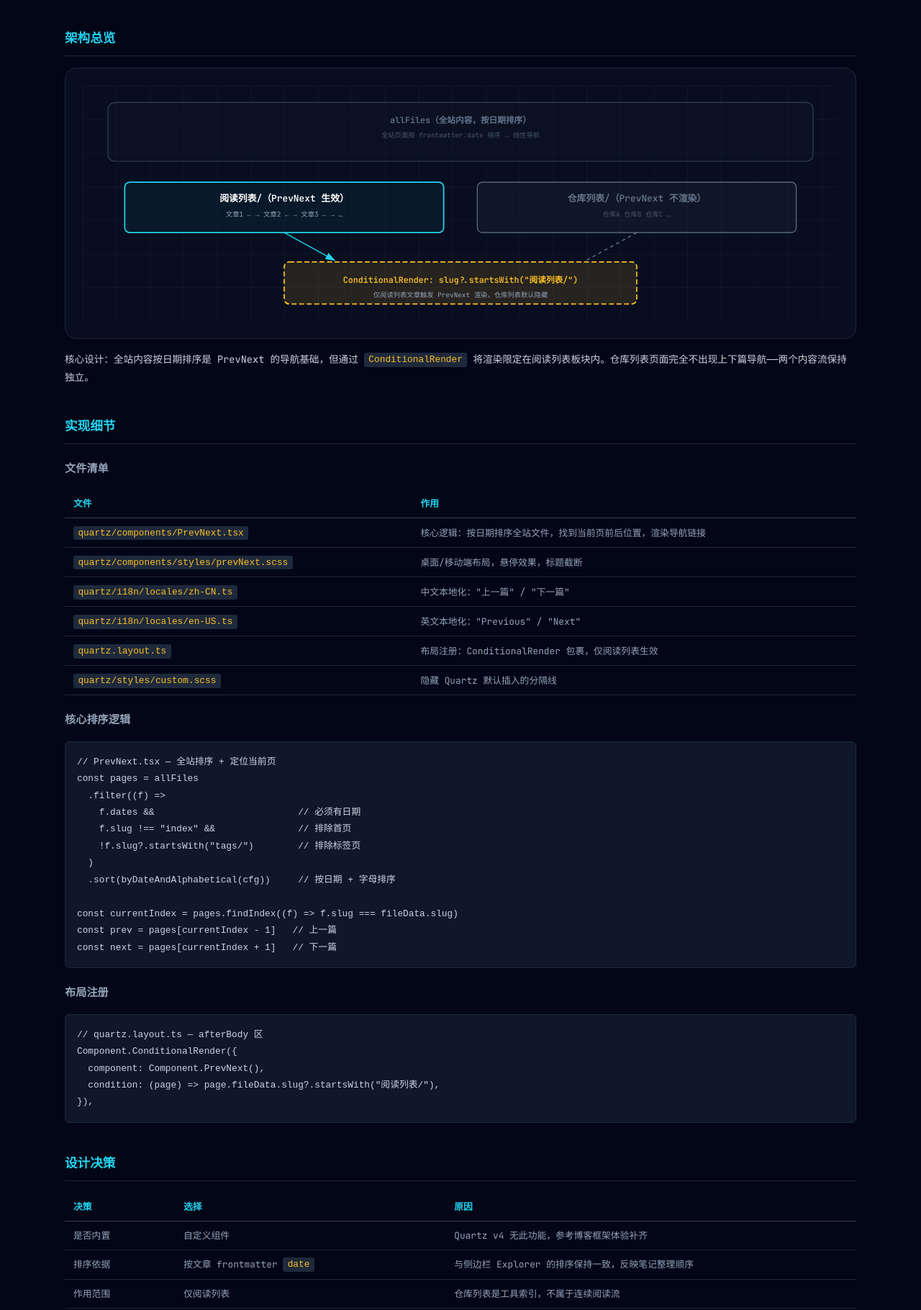
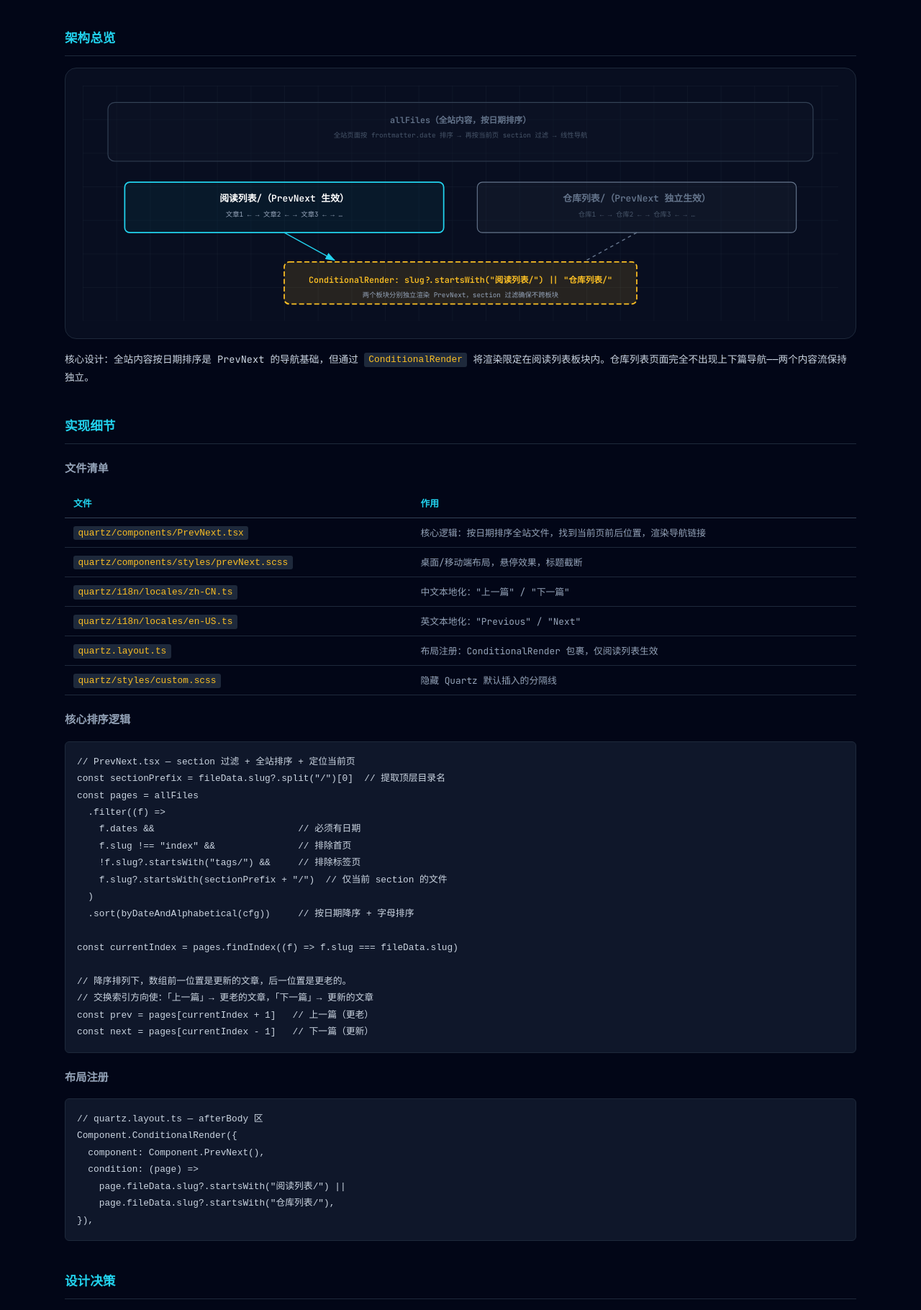
Before and after one commit to wilsonwangdev/wilson-knowledge-base, a website: page docs/prevnext-navigation.html in a window 1280 px wide. Shown: the part 349-2169 px from the top of the page at 72% size. Drawn offline with Linux system fonts and the light colour scheme; no server answers.

Commit message:
docs: 更新 PrevNext 技术文档，反映 section 过滤和导航方向设计
- 架构图：增加 section 过滤步骤，仓库列表改为独立生效
- 代码片段：增加 sectionPrefix 提取和 prev/next 索引互换逻辑
- 布局注册：扩展到两个板块（阅读列表 + 仓库列表）
- 设计决策表：新增「导航方向」决策（降序下索引互换）

```diff
--- a/docs/prevnext-navigation.html
+++ b/docs/prevnext-navigation.html
@@ -14,7 +14,7 @@
 <div class="container">
   <div class="header">
     <div class="header-row"><div class="pulse-dot"></div><h1>上下篇导航（PrevNext）</h1></div>
-    <p class="subtitle">自定义组件 · 连续阅读体验 · 仅阅读列表生效</p>
+    <p class="subtitle">自定义组件 · 连续阅读体验 · 阅读列表与仓库列表分别独立生效</p>
   </div>
 
   <nav class="doc-nav">
@@ -55,7 +55,7 @@
         <!-- All Content -->
         <rect x="30" y="20" width="840" height="70" rx="8" fill="rgba(15,23,42,0.4)" stroke="#334155" stroke-width="1"/>
         <text x="450" y="45" fill="#64748b" font-size="10" font-weight="600" text-anchor="middle">allFiles（全站内容，按日期排序）</text>
-        <text x="450" y="62" fill="#475569" font-size="8" text-anchor="middle">全站页面按 frontmatter.date 排序 → 线性导航</text>
+        <text x="450" y="62" fill="#475569" font-size="8" text-anchor="middle">全站页面按 frontmatter.date 排序 → 再按当前页 section 过滤 → 线性导航</text>
 
         <!-- Reading List files -->
         <rect x="50" y="115" width="380" height="60" rx="6" fill="rgba(8,51,68,0.3)" stroke="#22d3ee" stroke-width="1.5"/>
@@ -64,13 +64,13 @@
 
         <!-- Repo List files -->
         <rect x="470" y="115" width="380" height="60" rx="6" fill="rgba(30,41,59,0.3)" stroke="#64748b" stroke-width="1"/>
-        <text x="660" y="138" fill="#64748b" font-size="11" font-weight="600" text-anchor="middle">仓库列表/（PrevNext 不渲染）</text>
-        <text x="660" y="156" fill="#475569" font-size="8" text-anchor="middle">仓库A    仓库B    仓库C    …</text>
+        <text x="660" y="138" fill="#64748b" font-size="11" font-weight="600" text-anchor="middle">仓库列表/（PrevNext 独立生效）</text>
+        <text x="660" y="156" fill="#475569" font-size="8" text-anchor="middle">仓库1  ←  →  仓库2  ←  →  仓库3  ←  →  …</text>
 
         <!-- ConditionalRender gate -->
         <rect x="240" y="210" width="420" height="50" rx="6" fill="rgba(251,191,36,0.12)" stroke="#fbbf24" stroke-width="1.5" stroke-dasharray="6,3"/>
-        <text x="450" y="235" fill="#fbbf24" font-size="10" font-weight="600" text-anchor="middle">ConditionalRender: slug?.startsWith("阅读列表/")</text>
-        <text x="450" y="252" fill="#94a3b8" font-size="8" text-anchor="middle">仅阅读列表文章触发 PrevNext 渲染，仓库列表默认隐藏</text>
+        <text x="450" y="235" fill="#fbbf24" font-size="10" font-weight="600" text-anchor="middle">ConditionalRender: slug?.startsWith("阅读列表/") || "仓库列表/"</text>
+        <text x="450" y="252" fill="#94a3b8" font-size="8" text-anchor="middle">两个板块分别独立渲染 PrevNext，section 过滤确保不跨板块</text>
 
         <!-- Arrows -->
         <line x1="240" y1="175" x2="300" y2="208" stroke="#22d3ee" stroke-width="1.2" marker-end="url(#arrow-cyan)"/>
@@ -96,24 +96,31 @@
     </table>
 
     <h3>核心排序逻辑</h3>
-    <pre><code>// PrevNext.tsx — 全站排序 + 定位当前页
+    <pre><code>// PrevNext.tsx — section 过滤 + 全站排序 + 定位当前页
+const sectionPrefix = fileData.slug?.split("/")[0]  // 提取顶层目录名
 const pages = allFiles
   .filter((f) =>
     f.dates &&                          // 必须有日期
     f.slug !== "index" &&               // 排除首页
-    !f.slug?.startsWith("tags/")        // 排除标签页
+    !f.slug?.startsWith("tags/") &&     // 排除标签页
+    f.slug?.startsWith(sectionPrefix + "/")  // 仅当前 section 的文件
   )
-  .sort(byDateAndAlphabetical(cfg))     // 按日期 + 字母排序
+  .sort(byDateAndAlphabetical(cfg))     // 按日期降序 + 字母排序
 
 const currentIndex = pages.findIndex((f) => f.slug === fileData.slug)
-const prev = pages[currentIndex - 1]   // 上一篇
-const next = pages[currentIndex + 1]   // 下一篇</code></pre>
+
+// 降序排列下，数组前一位置是更新的文章，后一位置是更老的。
+// 交换索引方向使：「上一篇」→ 更老的文章，「下一篇」→ 更新的文章
+const prev = pages[currentIndex + 1]   // 上一篇（更老）
+const next = pages[currentIndex - 1]   // 下一篇（更新）</code></pre>
 
     <h3>布局注册</h3>
     <pre><code>// quartz.layout.ts — afterBody 区
 Component.ConditionalRender({
   component: Component.PrevNext(),
-  condition: (page) => page.fileData.slug?.startsWith("阅读列表/"),
+  condition: (page) =>
+    page.fileData.slug?.startsWith("阅读列表/") ||
+    page.fileData.slug?.startsWith("仓库列表/"),
 }),</code></pre>
   </section>
 
@@ -123,7 +130,8 @@ Component.ConditionalRender({
       <tr><th>决策</th><th>选择</th><th>原因</th></tr>
       <tr><td>是否内置</td><td>自定义组件</td><td>Quartz v4 无此功能，参考博客框架体验补齐</td></tr>
       <tr><td>排序依据</td><td>按文章 frontmatter <code>date</code></td><td>与侧边栏 Explorer 的排序保持一致，反映笔记整理顺序</td></tr>
-      <tr><td>作用范围</td><td>仅阅读列表</td><td>仓库列表是工具索引，不属于连续阅读流</td></tr>
+      <tr><td>作用范围</td><td>阅读列表 + 仓库列表</td><td>两个板块分别独立——各自按日期排序，互不跨越</td></tr>
+      <tr><td>导航方向</td><td>上一篇指向更老，下一篇指向更新</td><td>降序排列下索引互换：prev = current+1（更老），next = current-1（更新）。符合列表最新在最前的直觉</td></tr>
       <tr><td>边界处理</td><td>首篇无「上一篇」，末篇无「下一篇」</td><td>自然终止，不循环，不跨板块</td></tr>
       <tr><td>移动端</td><td>标题截断（15 字），垂直堆叠</td><td>小屏空间有限，长标题会撑破布局</td></tr>
       <tr><td>首页/标签页</td><td>排除（<code>slug !== "index"</code>）</td><td>这些页面没有时间线概念</td></tr>
```
